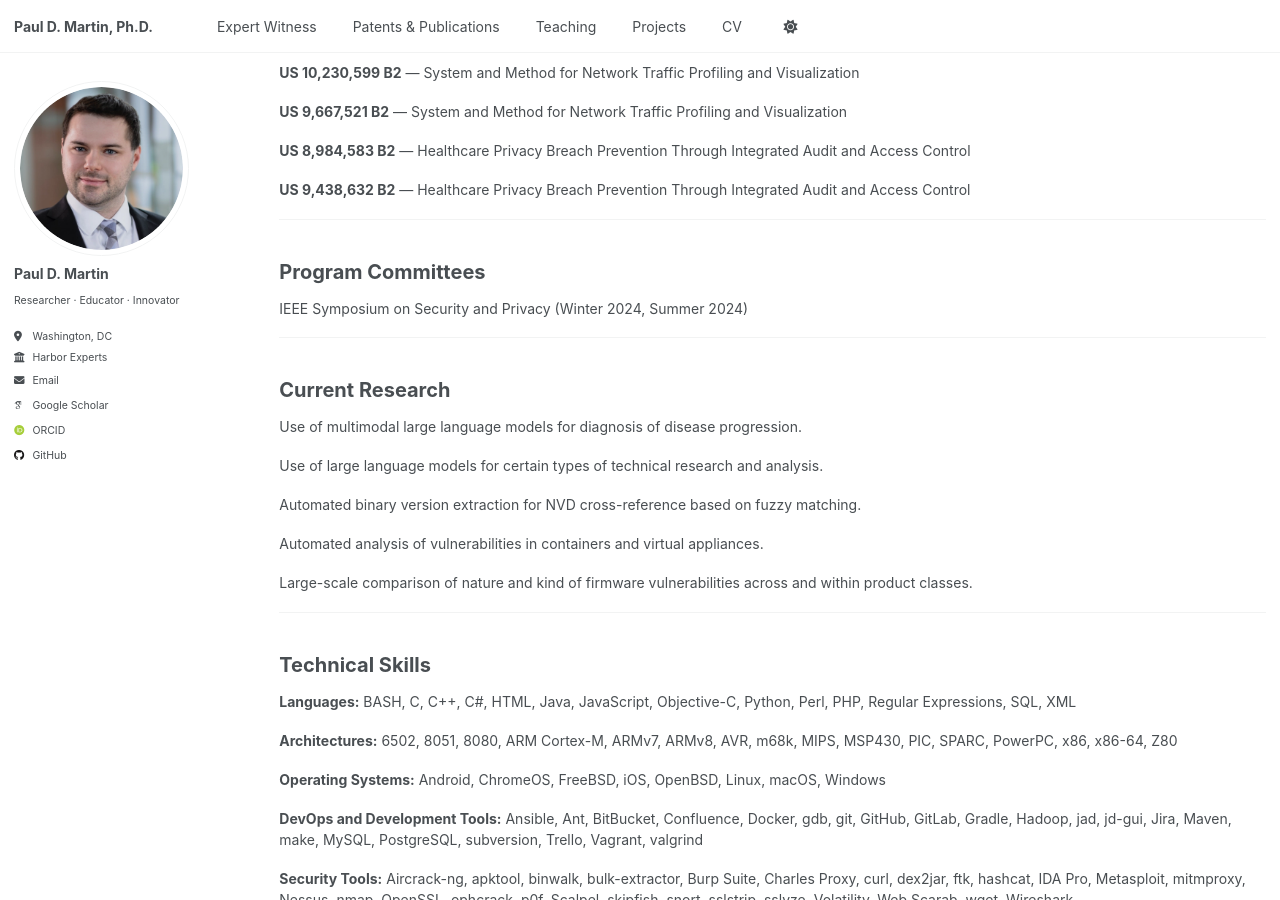
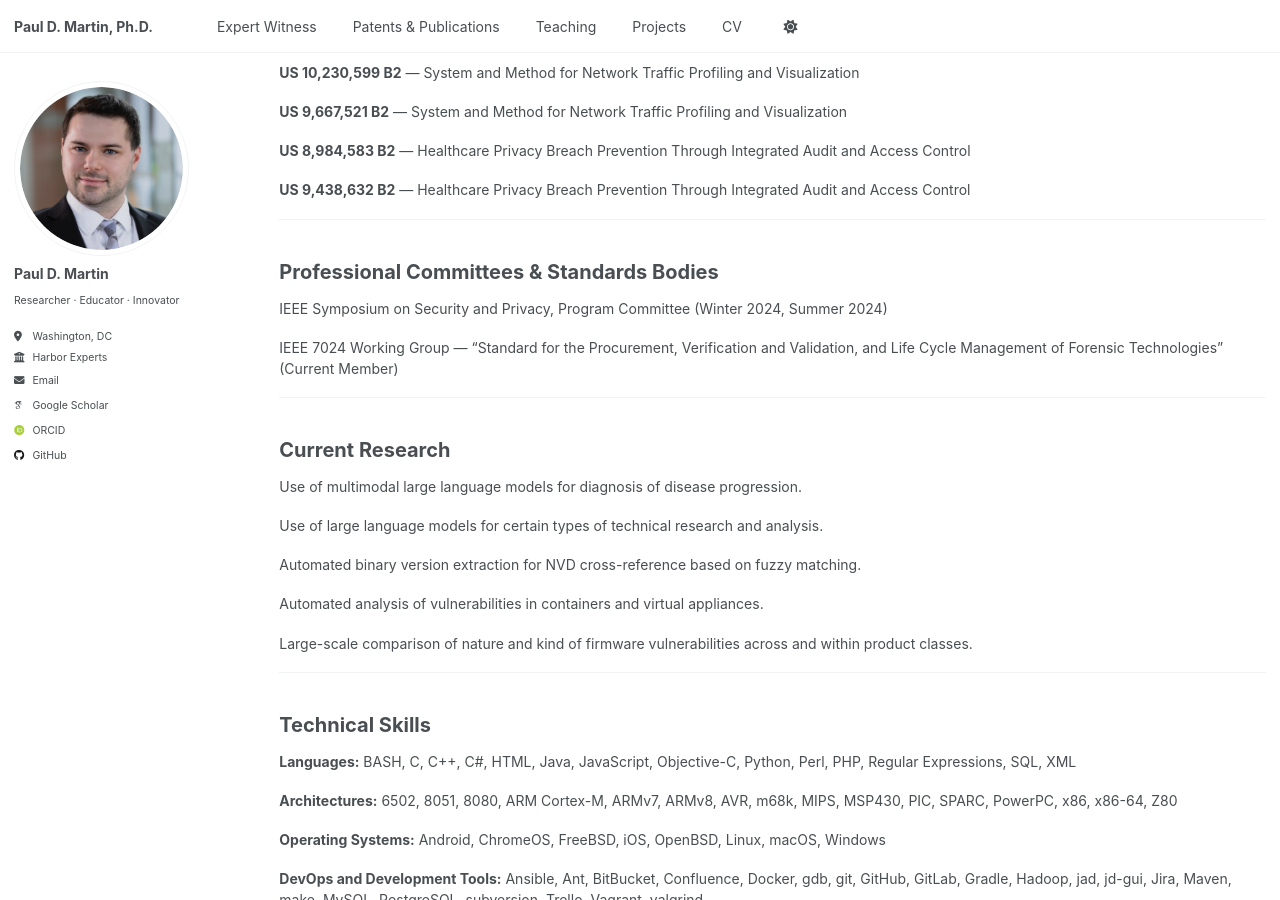
Before and after one commit to pauldmartinphd/pauldmartinphd.github.io, a Jekyll site: the page built from _pages/cv.md, in a window 1280 px wide and 900 px high, scrolled down 1763 px. Built offline with Jekyll 4.4.1, drawn with Linux system fonts in a browser that asks for light colours; some web fonts are replaced; a script that is not in the unit is left out.

Commit message:
Added IEEE 7024 working committee membership to CV.

```diff
--- a/_pages/cv.md
+++ b/_pages/cv.md
@@ -102,9 +102,11 @@ Contributor to Charm, an open-source rapid prototyping framework for advanced cr
 
 ---
 
-## Program Committees
+## Professional Committees & Standards Bodies
 
-IEEE Symposium on Security and Privacy (Winter 2024, Summer 2024)
+IEEE Symposium on Security and Privacy, Program Committee (Winter 2024, Summer 2024)
+
+IEEE 7024 Working Group — "Standard for the Procurement, Verification and Validation, and Life Cycle Management of Forensic Technologies" (Current Member)
 
 ---
 
```
Also changed, not shown: _pages/expert-witness.md (+1 -1 lines).
